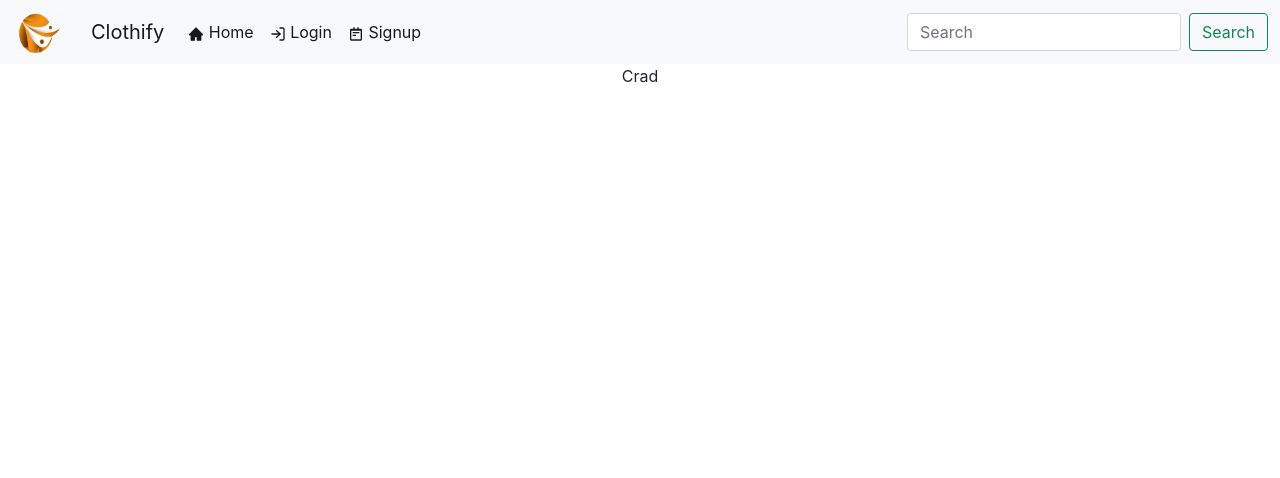
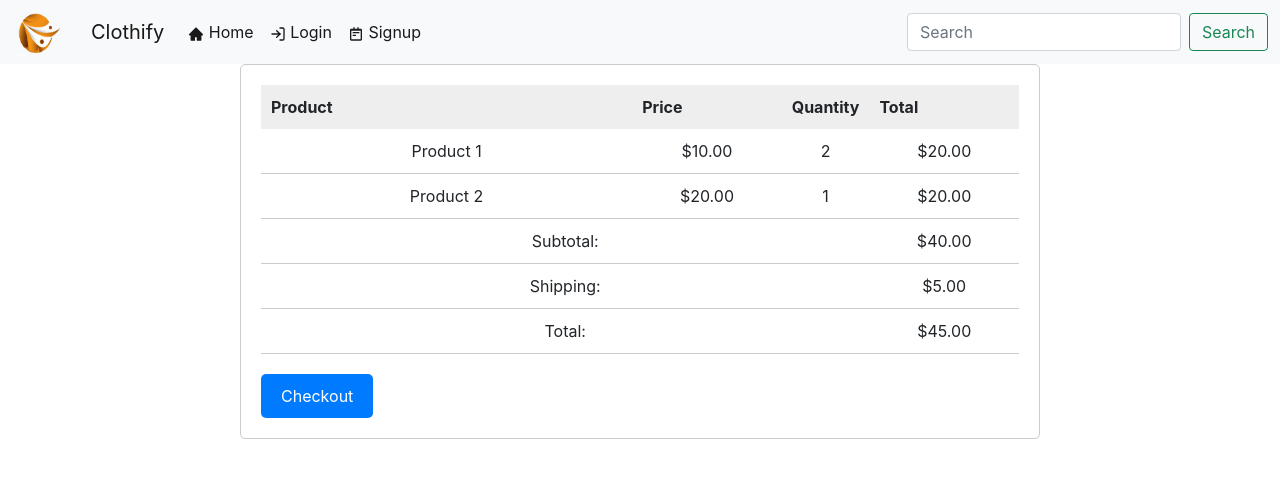
Before and after one commit to namanmodi65/Clothify, a React (Create React App) app in the folder clothify/: page /card in a window 1280 px wide. Shown: the top 478 px of the page. Built offline with nearby package versions, Linux system fonts and the light colour scheme.

Commit message:
addItem start working

```diff
--- a/clothify/src/component/navbar/Navbar.js
+++ b/clothify/src/component/navbar/Navbar.js
@@ -4,6 +4,7 @@ import {AiFillHome} from 'react-icons/ai'
 import {HiShoppingCart} from 'react-icons/hi'
 import {FiLogIn} from 'react-icons/fi'
 import {BiNotepad,BiLogOut} from 'react-icons/bi'
+import {AiFillFileAdd} from 'react-icons/ai'
 import logo from '../Clothify.png';
 import './Navbar.css'
 import { Context } from '../../context/Context'
@@ -44,6 +45,13 @@ function Navbar() {
                             </li>}
 
 
+                            {user && <li className="nav-item">
+                                <Link className="nav-link active" to="/addItem" tabIndex="-1" aria-disabled="true">
+                                <AiFillFileAdd /> Add_items
+                                    </Link>
+                            </li>}
+
+
                             <li className="nav-item">
                                 {!user ?<Link className="nav-link active" to="/login" tabIndex="-1" aria-disabled="true">
                                 <FiLogIn /> Login
--- a/clothify/src/pages/AddItem.css
+++ b/clothify/src/pages/AddItem.css
@@ -20,7 +20,7 @@ input[type="text"], input[type="number"], input[type="file"] {
 }
 
 input[type="submit"] {
-    background-color: #4CAF50;
+    background-color: #007bff;
     color: white;
     font-size: 18px;
     padding: 10px 20px;
--- a/clothify/src/pages/AddItem.js
+++ b/clothify/src/pages/AddItem.js
@@ -1,18 +1,43 @@
-import React from 'react'
+import React, { useRef } from 'react'
+import axios from 'axios'
 import './AddItem.css'
 function AddItem() {
+
+	const itemNameRef = useRef()
+	const itemPriceRef = useRef()
+	const itemCategoriesRef = useRef()
+
+	const handleSubmit= async(e)=>{
+		e.preventDefault()
+		try {
+		  const res = await axios.post('http://localhost:3001/api/product/', {
+			name: itemNameRef.current.value,
+			price: itemPriceRef.current.value,
+			categories:itemCategoriesRef.current.value
+		  })
+
+		  console.log(res)
+
+		} catch (error) {
+		  console.log(error)
+		}
+	  }
+
   return (
     <div>
         <h1>Add Item</h1>
-        <form className='form'>
+        <form className='form' onSubmit={handleSubmit}>
 		<label for="item_name">Item Name:</label>
-		<input type="text" id="item_name" name="item_name" required/>
+		<input type="text" id="item_name" name="item_name" ref={itemNameRef} required/>
 
 		<label for="item_price">Item Price:</label>
-		<input type="number" id="item_price" name="item_price" min="0" step="0.01" required/>
+		<input type="number" id="item_price" name="item_price" min="0" step="0.01" ref={itemPriceRef} required/>
+
+		<label for="item_price">Categories</label>
+		<input type="text" id="item_price" name="item_price" min="0" step="0.01" ref={itemCategoriesRef} required/>
 
 		<label for="item_image">Item Image:</label>
-		<input type="file" id="item_image" name="item_image" accept="image/*" required/>
+		<input type="file" id="item_image" name="item_image" accept="image/*" />
 		<img id="image-preview"/>
 
 		<input type="submit" value="Add Item"/>
--- /dev/null
+++ b/clothify/src/pages/Card.css
@@ -0,0 +1,54 @@
+.cart-container {
+    max-width: 800px;
+    margin: 0 auto;
+    padding: 20px;
+    background-color: #fff;
+    border: 1px solid #ccc;
+    border-radius: 5px;
+  }
+
+  .cart-table {
+    width: 100%;
+    border-collapse: collapse;
+  }
+
+  .cart-table th {
+    text-align: left;
+    background-color: #eee;
+    padding: 10px;
+  }
+
+  .cart-table td {
+    padding: 10px;
+    border-bottom: 1px solid #ccc;
+  }
+
+  .cart-table td:first-child {
+    width: 50%;
+  }
+
+  .cart-table td:nth-child(2), .cart-table td:nth-child(4) {
+    width: 20%;
+    text-align: center;
+  }
+
+  .cart-table td:nth-child(3) {
+    width: 10%;
+    text-align: center;
+  }
+
+  .checkout-btn {
+    display: block;
+    margin-top: 20px;
+    background-color: #007bff;
+    color: #fff;
+    padding: 10px 20px;
+    border: none;
+    border-radius: 5px;
+    font-size: 16px;
+    cursor: pointer;
+  }
+
+  .checkout-btn:hover {
+    background-color: #0069d9;
+  }
--- a/clothify/src/pages/Crad.js
+++ b/clothify/src/pages/Crad.js
@@ -1,8 +1,49 @@
 import React from 'react'
-
+import './Card.css'
 function Crad() {
   return (
-    <div>Crad</div>
+    <div>
+      <div class="cart-container">
+        <table class="cart-table">
+          <thead>
+            <tr>
+              <th>Product</th>
+              <th>Price</th>
+              <th>Quantity</th>
+              <th>Total</th>
+            </tr>
+          </thead>
+          <tbody>
+            <tr>
+              <td>Product 1</td>
+              <td>$10.00</td>
+              <td>2</td>
+              <td>$20.00</td>
+            </tr>
+            <tr>
+              <td>Product 2</td>
+              <td>$20.00</td>
+              <td>1</td>
+              <td>$20.00</td>
+            </tr>
+            <tr>
+              <td colspan="3">Subtotal:</td>
+              <td>$40.00</td>
+            </tr>
+            <tr>
+              <td colspan="3">Shipping:</td>
+              <td>$5.00</td>
+            </tr>
+            <tr>
+              <td colspan="3">Total:</td>
+              <td>$45.00</td>
+            </tr>
+          </tbody>
+        </table>
+        <button class="checkout-btn">Checkout</button>
+      </div>
+
+    </div>
   )
 }
 
```
